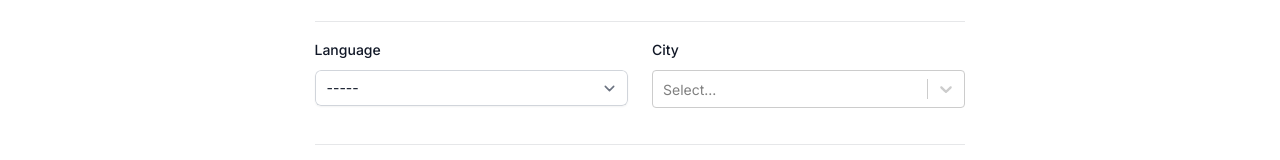
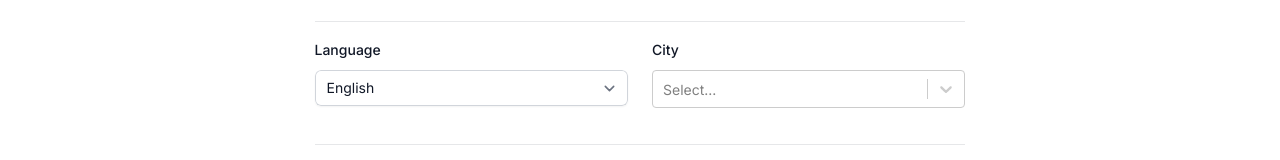
Before and after one commit to SuperDumbTM/wmo-wx-widget, a Next.js app: page /tool in a window 1280 px wide. Shown: the part 215-375 px from the top of the page. Built offline with nearby package versions, Linux system fonts and the light colour scheme; no server answers.

Commit message:
Prefill locale base on web lang

```diff
--- a/src/app/(main)/tool/page.tsx
+++ b/src/app/(main)/tool/page.tsx
@@ -2,17 +2,19 @@
 
 import "./style.css";
 
-import {useTranslations} from "next-intl";
-import {useState} from "react";
 import {Locale} from "@/libs/wmo/enums";
+import {useLocale, useTranslations} from "next-intl";
+import {useEffect, useState} from "react";
+import {createFilter} from "react-select";
+import AsyncSelect from "react-select/async";
 import {getCity} from "./actions";
-import Select, {createFilter} from "react-select";
-import AsyncSelect from "react-select/async";
 
 export default function Page() {
   const t = useTranslations("common");
 
-  const [language, setLanguage] = useState("");
+  const [language, setLanguage] = useState(
+    {"zh-Hant": "tc", "zh-Hans": "zh"}[useLocale()] || useLocale(),
+  );
 
   const [cityOption, setCityOption] = useState<
     Array<{value: string; label: string}>
@@ -29,6 +31,13 @@ export default function Page() {
   const [copied, setCopied] = useState(false);
 
   const [outUrl, setOutUrl] = useState("");
+
+  useEffect(() => {
+    // trigger change event to load the city options
+    document
+      .querySelector("select[name=country]")
+      ?.dispatchEvent(new Event("change", {bubbles: true}));
+  }, []);
 
   return (
     <main className="flex min-h-screen flex-col items-center justify-center p-24">
@@ -47,14 +56,14 @@ export default function Page() {
             <div className="flex flex-wrap -mx-3 mb-3">
               <div className="w-full md:w-1/2 px-3 mb-6 md:mb-0">
                 <label
-                  htmlFor="country"
+                  htmlFor="locale"
                   className="block text-sm font-medium leading-6 text-gray-900"
                 >
                   {t("Language")}
                 </label>
                 <div className="mt-2">
                   <select
-                    name="country"
+                    name="locale"
                     defaultValue={language}
                     onChange={(e) => {
                       setFormData({...formData, locale: e.target.value});
```
